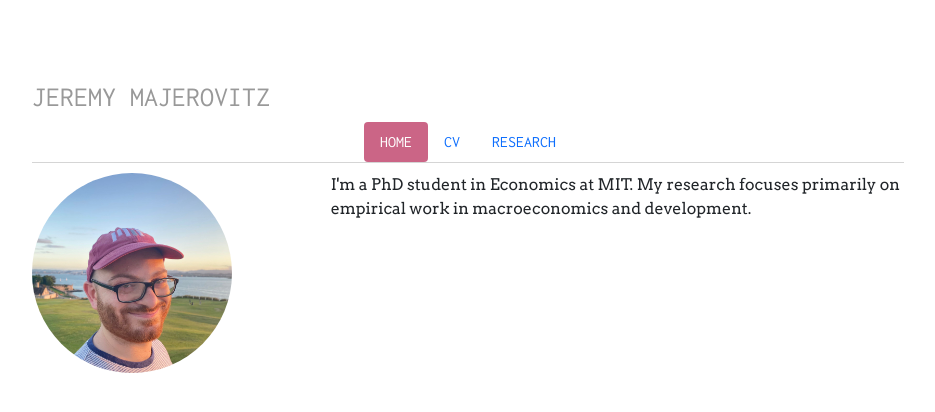
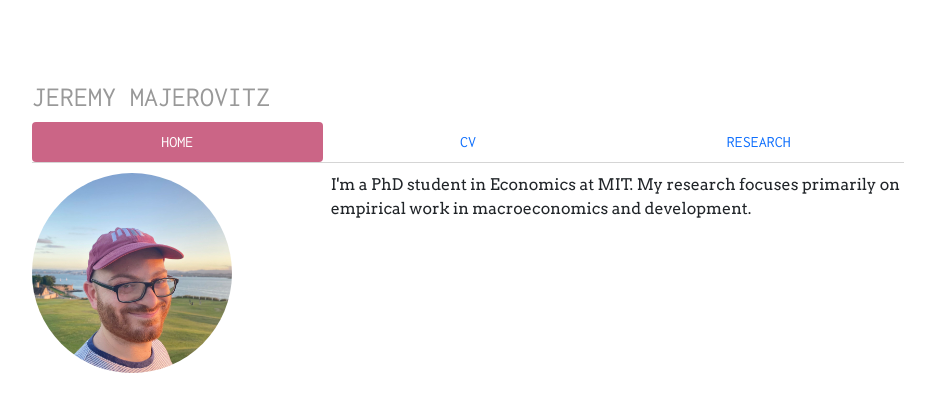
Before and after one commit to jmajic/jmajic.github.io, a Jekyll site: the page built from index.html, in a window 1280 px wide. Shown: the top 412 px of the page, without its empty margins (172-1107 px from the left). Built offline with Jekyll 4.4.1, drawn with Linux system fonts in a browser that asks for light colours.

Commit message:
Center Heading, go back to justified buttons

```diff
--- a/_layouts/default.html
+++ b/_layouts/default.html
@@ -14,8 +14,8 @@
 		<body>
 			<div class="container">
 				<div class="page-header">
-					<h3 class="text-muted"><a href="/">JEREMY MAJEROVITZ</a></h3>
-					<ul class="nav nav-pills justify-content-center">
+					<h3 class="text-muted justify-content-center"><a href="/">JEREMY MAJEROVITZ</a></h3>
+					<ul class="nav nav-pills <!-- justify-content-center --> nav-justified">
 						<li class="nav-item"><a class="nav-link {{ page.home }}" href="/">HOME</a></li>
 						<li class="nav-item"><a class="nav-link {{ page.cv }}" href="/cv/Majerovitz_CV_April_2019.pdf">CV</a></li>
 						<li class="nav-item"><a class="nav-link {{ page.research }}" href="/research">RESEARCH</a></li>
```
